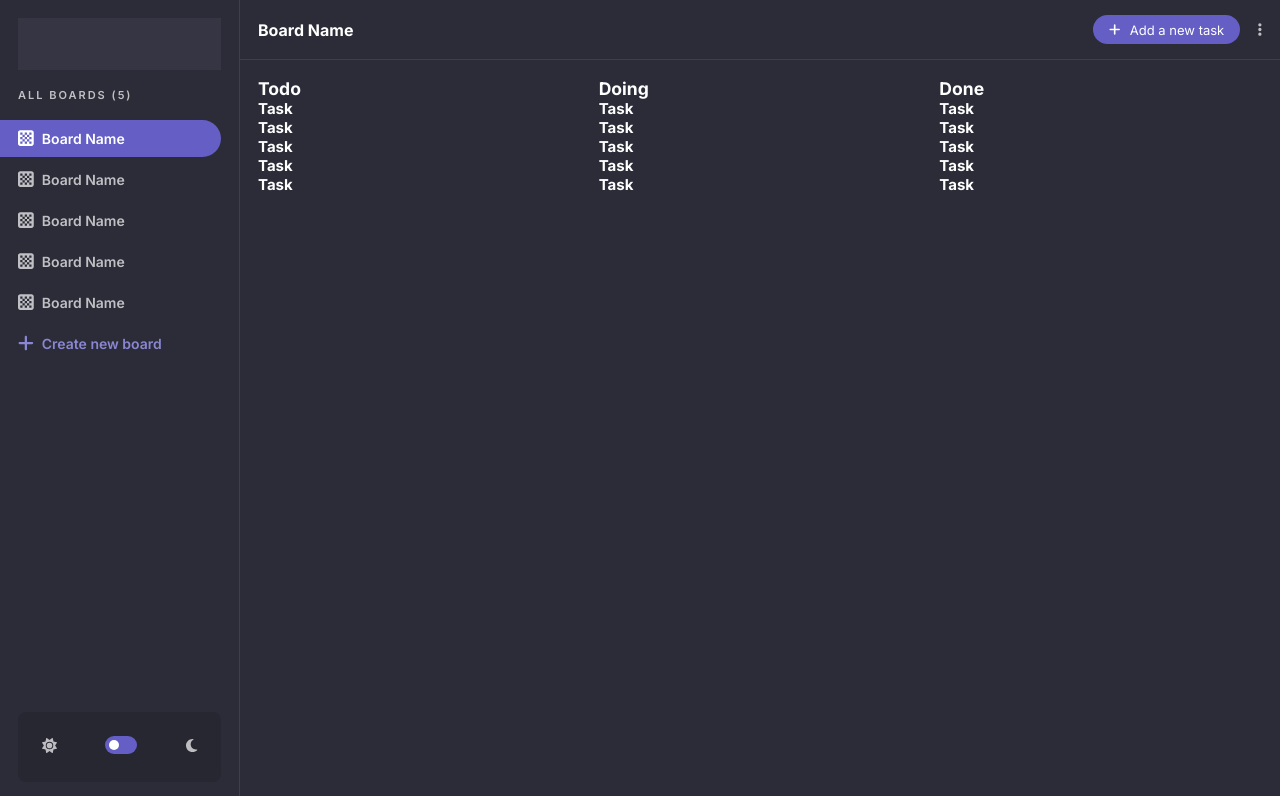
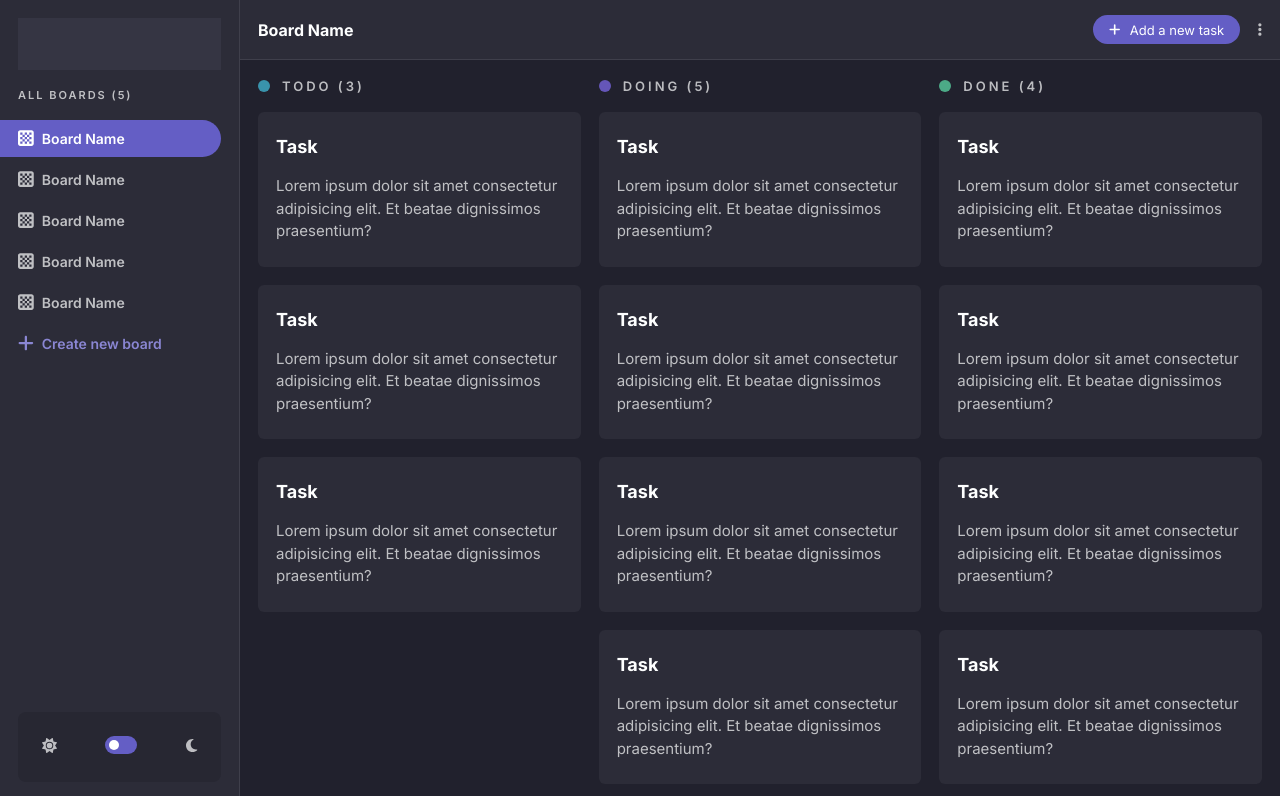
Before and after one commit to jindrichkraft/kanban-app, a React (Vite) app: page / in a window 1280 px wide. Shown: the top 796 px of the page. Built offline with nearby package versions, Linux system fonts and the light colour scheme.

Commit message:
Styling the Task Box and Task Columns blocks

```diff
--- a/src/components/blocks/PageNavigation/PageNavigation.styles.scss
+++ b/src/components/blocks/PageNavigation/PageNavigation.styles.scss
@@ -2,6 +2,7 @@
   display: flex;
   align-items: center;
   padding: 0 1.8rem;
+  background-color: #2C2C38;
   border-bottom: 1px solid #3F3F4B;
 
   .board-name-label {
--- a/src/components/blocks/PageSidebar/PageSidebar.styles.scss
+++ b/src/components/blocks/PageSidebar/PageSidebar.styles.scss
@@ -2,6 +2,7 @@
   display: flex;
   flex-direction: column;
   padding-bottom: 1.8rem;
+  background-color: #2C2C38;
   border-right: 1px solid #3F3F4B;
 
   .sidebar-logo-placeholder {
--- a/src/components/blocks/TaskBox/TaskBox.component.tsx
+++ b/src/components/blocks/TaskBox/TaskBox.component.tsx
@@ -1,4 +1,6 @@
 import type { ITask } from '../../../typings/task';
+
+import './TaskBox.styles.scss';
 
 interface IProps {
   task: ITask;
@@ -7,6 +9,10 @@ interface IProps {
 const TaskBox = ({ task }: IProps): JSX.Element => (
   <div className="task-box">
     <h4 className="box-title">{task.title}</h4>
+    <p className="box-text">
+      Lorem ipsum dolor sit amet consectetur adipisicing elit. Et beatae
+      dignissimos praesentium?
+    </p>
   </div>
 );
 
--- /dev/null
+++ b/src/components/blocks/TaskBox/TaskBox.styles.scss
@@ -0,0 +1,15 @@
+.task-box {
+  padding: 2.4rem 1.8rem;
+  background-color: #2C2C38;
+  border-radius: 0.6rem;
+
+  .box-title {
+    margin-bottom: 1.8rem;
+    font-size: 1.8rem;
+  }
+
+  .box-text {
+    line-height: 150%;
+    opacity: 0.7;
+  }
+}
--- a/src/components/blocks/TaskColumns/TaskColumns.component.tsx
+++ b/src/components/blocks/TaskColumns/TaskColumns.component.tsx
@@ -17,24 +17,30 @@ const TaskColumns = ({
 }: IProps): JSX.Element => (
   <div className="task-columns">
     <div className="column column--todo">
-      <h3 className="column-title">Todo</h3>
+      <h3 className="column-title">Todo ({todoTasks?.length ?? 0})</h3>
+      <div className="tasks">
         {todoTasks
           ? todoTasks.map((task, index) => <TaskBox key={index} task={task} />)
           : null}
       </div>
+    </div>
     <div className="column column--doing">
-      <h3 className="column-title">Doing</h3>
+      <h3 className="column-title">Doing ({doingTasks?.length ?? 0})</h3>
+      <div className="tasks">
         {doingTasks
           ? doingTasks.map((task, index) => <TaskBox key={index} task={task} />)
           : null}
       </div>
+    </div>
     <div className="column column--done">
-      <h3 className="column-title">Done</h3>
+      <h3 className="column-title">Done ({doneTasks?.length ?? 0})</h3>
+      <div className="tasks">
         {doneTasks
           ? doneTasks.map((task, index) => <TaskBox key={index} task={task} />)
           : null}
       </div>
     </div>
+  </div>
 );
 
 export default TaskColumns;
--- a/src/components/blocks/TaskColumns/TaskColumns.styles.scss
+++ b/src/components/blocks/TaskColumns/TaskColumns.styles.scss
@@ -1,7 +1,50 @@
 .task-columns {
   display: grid;
-  grid-template-columns: repeat(3, 1fr);
+  grid-template-columns: 1fr;
   gap: 1.8rem;
+  margin: 0 auto;
   width: 100%;
-  max-width: 240rem;
+  max-width: 128rem;
+
+  @media (min-width: 1024px) {
+    grid-template-columns: repeat(3, 1fr);
+  }
+
+  .column {
+    .column-title {
+      display: flex;
+      align-items: center;
+      gap: 1.2rem;
+      margin-bottom: 1.8rem;
+      font-size: 1.3rem;
+      font-weight: 600;
+      text-transform: uppercase;
+      letter-spacing: 0.3rem;
+      opacity: 0.7;
+
+      &::before {
+        content: '';
+        width: 1.2rem;
+        height: 1.2rem;
+        background-color: #2C2C38;
+        border-radius: 99px;
+      }
+    }
+
+    .tasks {
+      display: flex;
+      flex-direction: column;
+      gap: 1.8rem;
+    }
+
+    &.column--todo {
+      .column-title::before { background-color: #45C5E3; }
+    }
+    &.column--doing {
+      .column-title::before { background-color: #836EF5; }
+    }
+    &.column--done {
+      .column-title::before { background-color: #60E5AE; }
+    }
+  }
 }
--- a/src/pages/HomePage.tsx
+++ b/src/pages/HomePage.tsx
@@ -4,13 +4,7 @@ import TaskColumns from '../components/blocks/TaskColumns';
 const HomePage = (): JSX.Element => (
   <DefaultLayout>
     <TaskColumns
-      todoTasks={[
-        { title: 'Task ' },
-        { title: 'Task ' },
-        { title: 'Task ' },
-        { title: 'Task ' },
-        { title: 'Task ' },
-      ]}
+      todoTasks={[{ title: 'Task ' }, { title: 'Task ' }, { title: 'Task ' }]}
       doingTasks={[
         { title: 'Task ' },
         { title: 'Task ' },
@@ -23,7 +17,6 @@ const HomePage = (): JSX.Element => (
         { title: 'Task ' },
         { title: 'Task ' },
         { title: 'Task ' },
-        { title: 'Task ' },
       ]}
     />
   </DefaultLayout>
--- a/src/styles/layout.scss
+++ b/src/styles/layout.scss
@@ -7,10 +7,14 @@
     'sidebar navigation'
     'sidebar content';
   height: 100vh;
-  background-color: #2C2C38;
+  background-color: #21212D;
   color: #FEFFFF;
 }
 
 .page-sidebar { grid-area: sidebar; }
 .page-navigation { grid-area: navigation; }
-.page-content { grid-area: content; padding: 1.8rem; }
+.page-content {
+  grid-area: content;
+  padding: 1.8rem;
+  overflow-y: scroll;
+}
```
Lines whose indentation alone changed are shown as unchanged.
